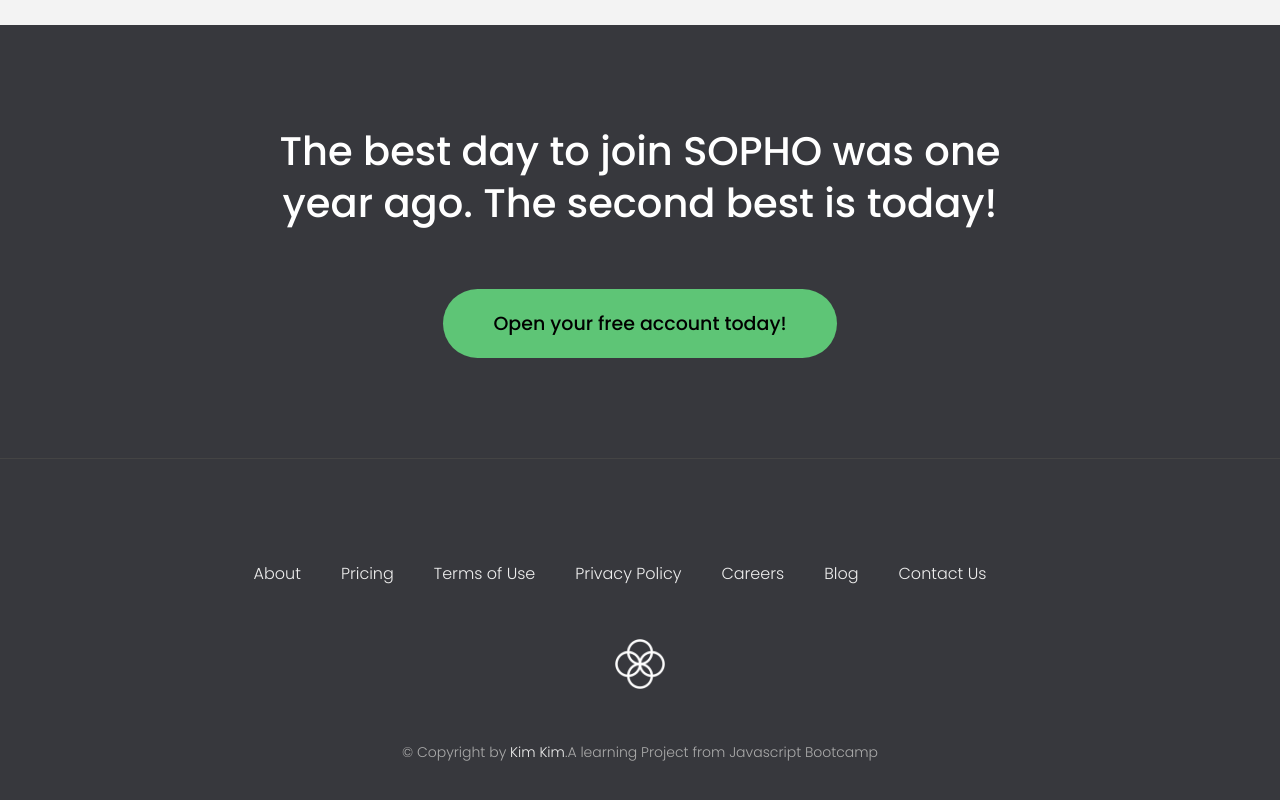
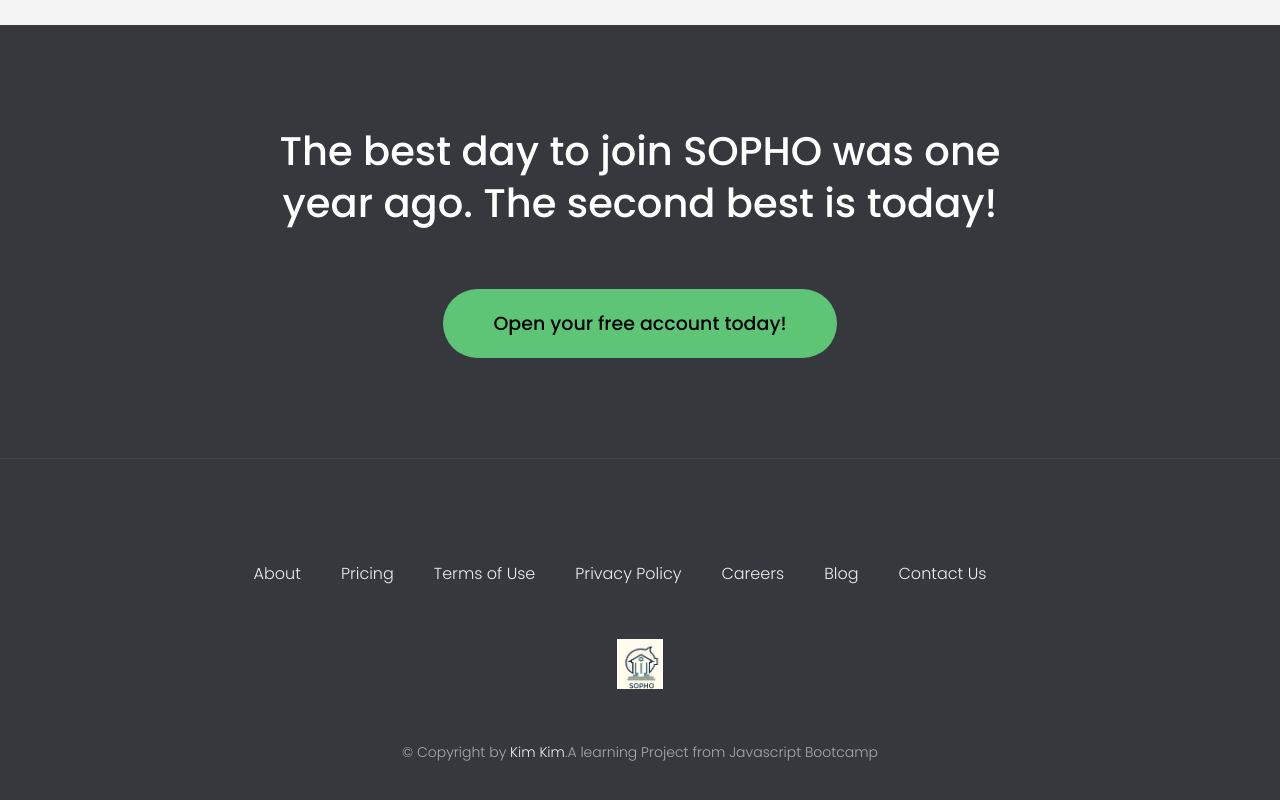
Before and after one commit to selenalee123/Banking-Web-App, a plain HTML site: page index.html in a window 1280 px wide. Shown: the part 4324-5124 px from the top of the page. Drawn offline with Linux system fonts and the light colour scheme; a script that the page names is missing.

Commit message:
COMPLETED DESCRIPTION

```diff
--- a/index.html
+++ b/index.html
@@ -273,7 +273,7 @@
         <a class="footer__link" href="#">Contact Us</a>
       </li>
     </ul>
-    <img src="img/icon.png" alt="Logo" class="footer__logo" />
+    <img src="img/logo.png" alt="Logo" class="footer__logo" />
     <p class="footer__copyright">
       &copy; Copyright by
       <a class="footer__link linkedln-link" target="_blank" href="https://www.linkedin.com/in/kimkimly123/">Kim
```
Also changed, not shown: img/DEMOAPP/CONTACT.png (added), img/DEMOAPP/DESIGN.png (added), img/DEMOAPP/NAVIGATION.png (added), img/DEMOAPP/REVIEW.png (added).
